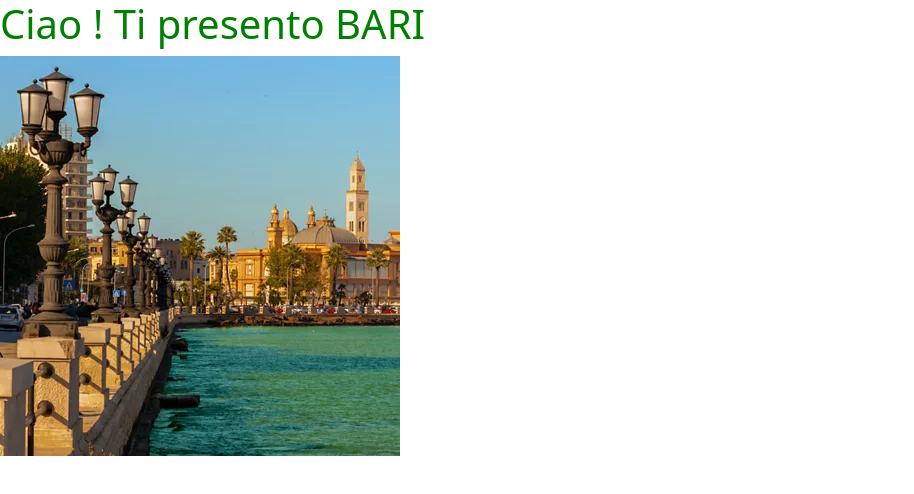
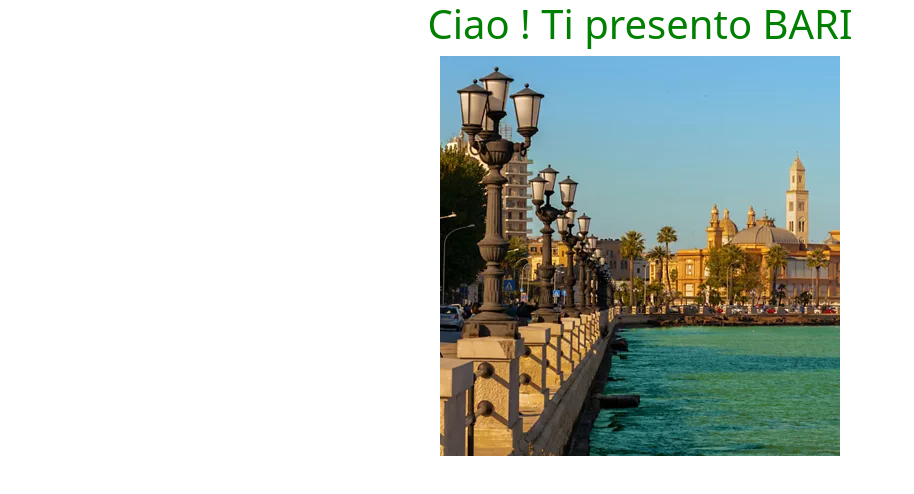
Before and after one commit to vitodepi16/vue-hello, a plain HTML site: page index.html in a window 1280 px wide. Both pictures are taken after a click on the element "Ciao ! Ti presento BARI". Shown: the whole page, without its empty margins (0-914 px from the left). Drawn offline with nearby package versions, Linux system fonts and the light colour scheme.

Commit message:
make a change color on click on h1

```diff
--- a/index.html
+++ b/index.html
@@ -13,9 +13,13 @@
 <body>
 
 
-    <div id="app">
-      <h1 :class="miaclasse" @click="changecolor"> {{titolo}}</h1>
-      <img :src="image" alt="">
+    <div id="app" >
+        <h1 :class="miaclasse" @click="changecolor"> {{titolo}}</h1>
+        <div :class="classContainer">
+
+            <img :src="image" alt="">
+        </div>
+
     </div>
 
     <script src="https://unpkg.com/vue@3/dist/vue.global.js"></script>
--- a/js/script.js
+++ b/js/script.js
@@ -4,14 +4,16 @@ createApp({
     data(){
         return{
             titolo: 'Ciao ! Ti presento BARI',
-            miaclasse:'red text-center',
+            miaclasse:'red text-center ',
+            classContainer:'container d-flex justify-content-center',
             image: 'img/bari_lungomare.webp',
     }
 
 },
      methods: {
         changecolor(){
-            this.miaclasse = 'green'
+            this.miaclasse = 'green text-center'
+
         }
  }
 }).mount('#app');
```
